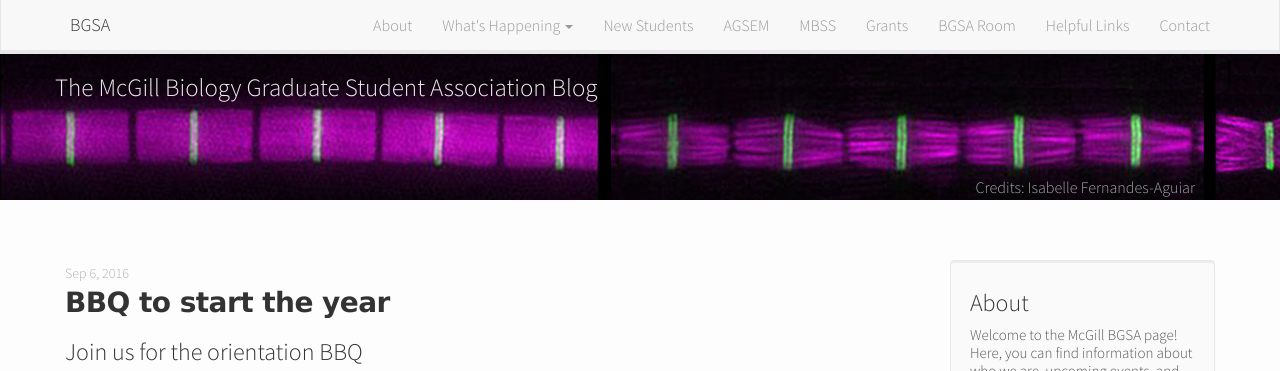
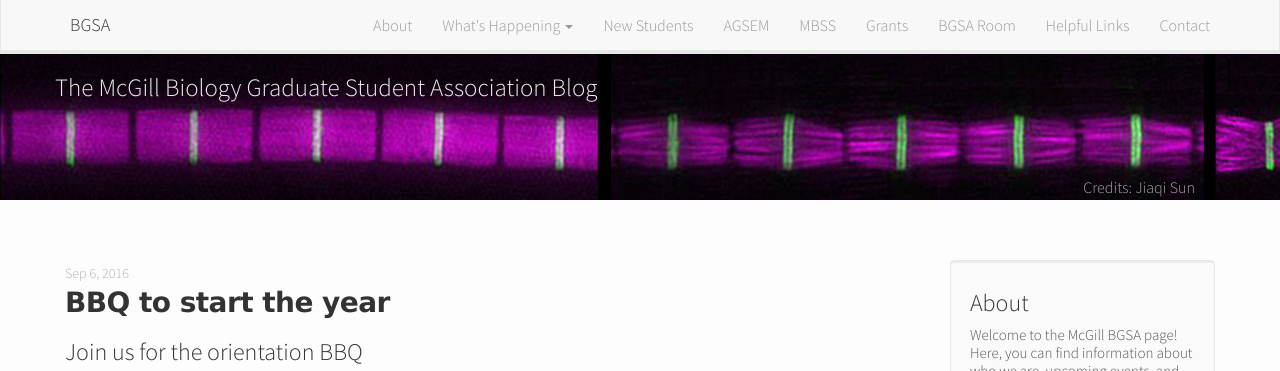
Before and after one commit to McGillBGSA/McGillBGSA.github.io, a Jekyll site: the page built from index.html, in a window 1280 px wide and 900 px high. Shown: the top 371 px of the window. Built offline with Jekyll 4.4.1, drawn with Linux system fonts in a browser that asks for light colours; nearby versions of some CDN libraries; the list of posts is cut into pages by our own code.

Commit message:
changed credits to Jiaqi Sun

```diff
--- a/_includes/header.html
+++ b/_includes/header.html
@@ -51,6 +51,6 @@
 <div class="container blog-header">
 <div class="blog-header-content">
     <h1 class="lead">The McGill Biology Graduate Student Association Blog</h1>
-    <p class="credits">Credits: Isabelle Fernandes-Aguiar</p>
+    <p class="credits">Credits: Jiaqi Sun</p>
 </div>
 </div>
```
